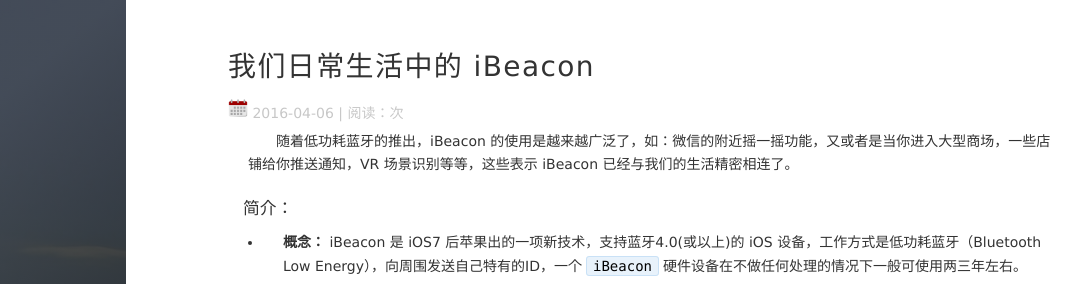
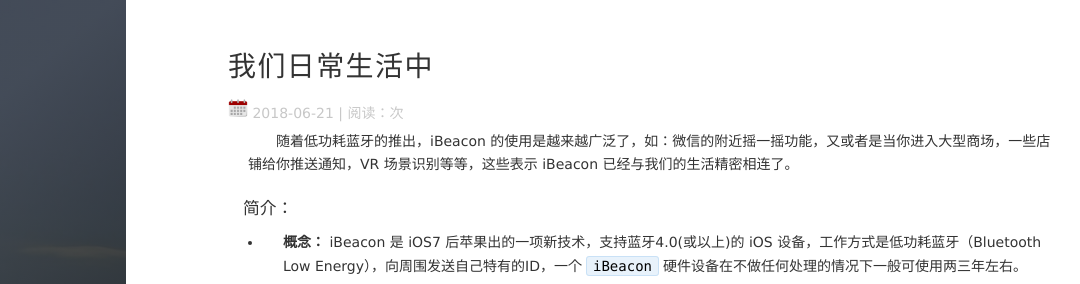
Before and after one commit to hzx0406/hzx0406.github.io, a Jekyll site: the page built from _posts/2016-04-07-iBeacon.md, in a window 1280 px wide and 900 px high, cut to the strip 0-284 px from the top of the window. Shown: the whole strip, without its empty margins (156-1236 px from the left). Built offline with Jekyll 4.4.1, drawn with Linux system fonts in a browser that asks for light colours; nearby versions of some CDN libraries; comment, search, counter and statistics services are not loaded; some of the changed text lies outside the part shown.

Commit message:
Update 2016-04-07-iBeacon.md

```diff
--- a/_posts/2016-04-07-iBeacon.md
+++ b/_posts/2016-04-07-iBeacon.md
@@ -1,7 +1,7 @@
 ---
 layout: post
-title: "我们日常生活中的 iBeacon"
-date: 2016-04-06 11:25:06
+title: "我们日常生活中"
+date: 2018.6.21
 description: "iBeaco n技术调研与知识分享"
 tag: 技术
 ---
```
